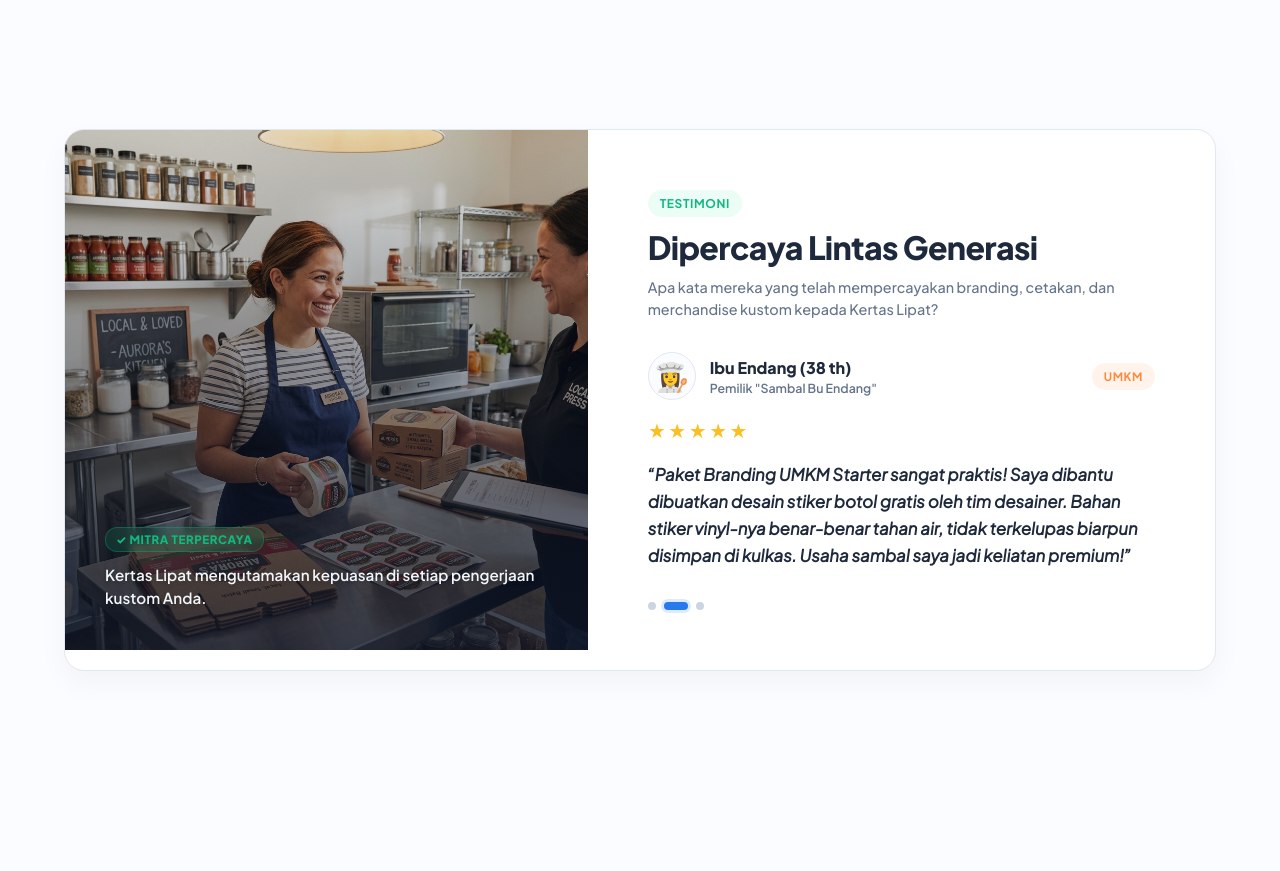
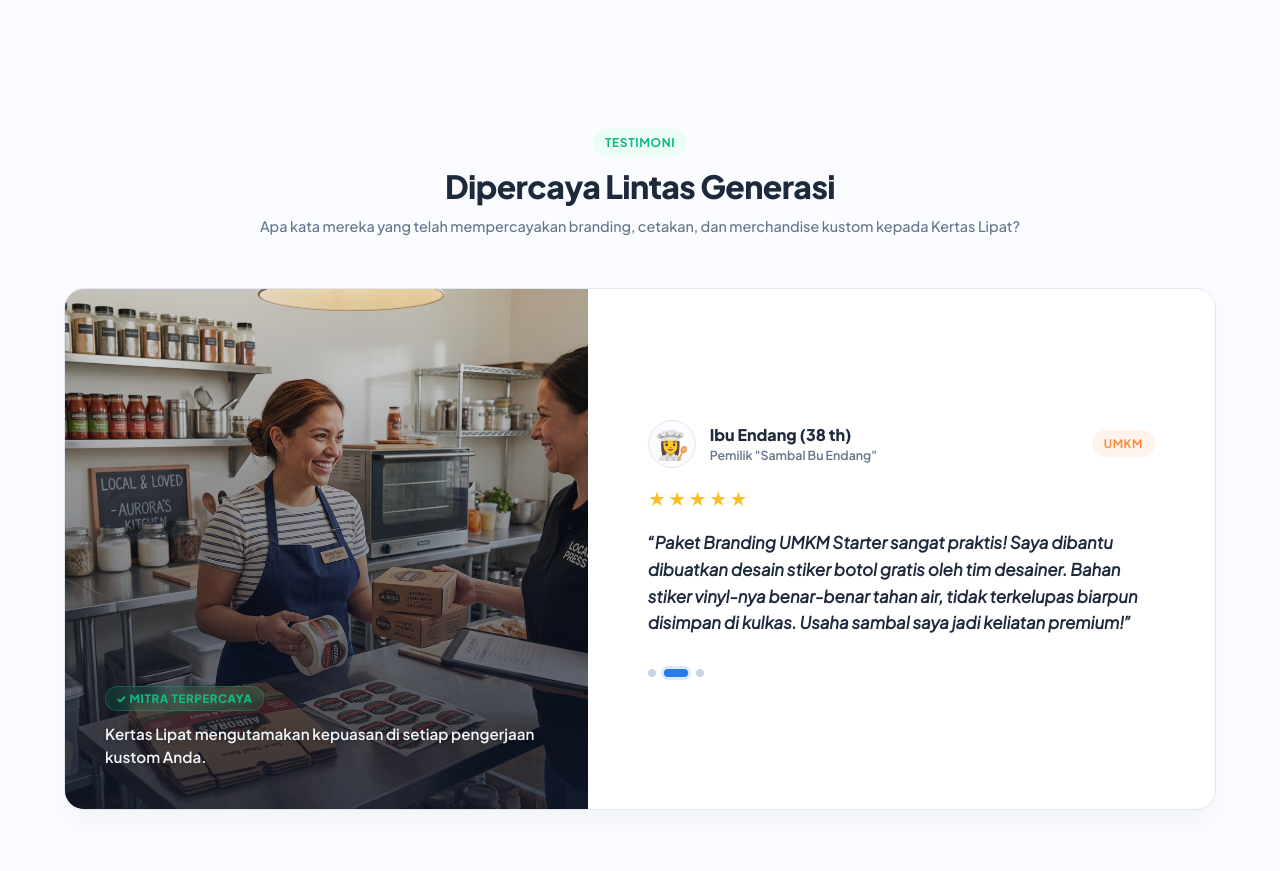
Before and after one commit to Ardiyanto24/mockup-website-kertas-lipat, a Next.js app: page / in a window 1280 px wide. Shown: the part 5820-6691 px from the top of the page. Built offline with nearby package versions, Linux system fonts and the light colour scheme.

Commit message:
style(home): move testimonials header block outside the split layout card container and center it

```diff
--- a/src/components/organisms/home/HomeTestimonialSection/HomeTestimonialSection.module.css
+++ b/src/components/organisms/home/HomeTestimonialSection/HomeTestimonialSection.module.css
@@ -95,8 +95,10 @@
 .header {
   display: flex;
   flex-direction: column;
-  align-items: flex-start;
+  align-items: center;
+  text-align: center;
   gap: 10px;
+  margin-bottom: 50px;
 }
 
 .title {
--- a/src/components/organisms/home/HomeTestimonialSection/HomeTestimonialSection.tsx
+++ b/src/components/organisms/home/HomeTestimonialSection/HomeTestimonialSection.tsx
@@ -66,6 +66,14 @@ export function HomeTestimonialSection() {
   return (
     <section id="testimonials" className={styles.section}>
       <div className={`${styles.container} container`}>
+        <div className={styles.header}>
+          <Badge variant="success">Testimoni</Badge>
+          <h2 className={styles.title}>Dipercaya Lintas Generasi</h2>
+          <p className={styles.subtitle}>
+            Apa kata mereka yang telah mempercayakan branding, cetakan, dan merchandise kustom kepada Kertas Lipat?
+          </p>
+        </div>
+
         <div className={styles.splitLayout}>
 
           {/* Left Screen: Active Handover Photo corresponding to the review */}
@@ -88,14 +96,6 @@ export function HomeTestimonialSection() {
 
           {/* Right Screen: Auto-sliding Reviews Carousel */}
           <div className={styles.rightScreen}>
-            <div className={styles.header}>
-              <Badge variant="success">Testimoni</Badge>
-              <h2 className={styles.title}>Dipercaya Lintas Generasi</h2>
-              <p className={styles.subtitle}>
-                Apa kata mereka yang telah mempercayakan branding, cetakan, dan merchandise kustom kepada Kertas Lipat?
-              </p>
-            </div>
-
             {/* Slider Container */}
             <div className={styles.sliderContainer}>
               <div key={`review-${activeTestimonial.id}`} className={styles.slideCard}>
```
